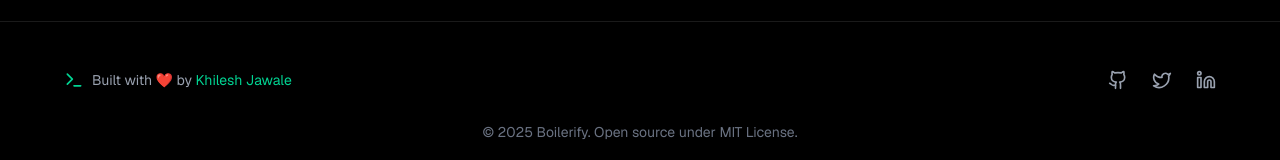
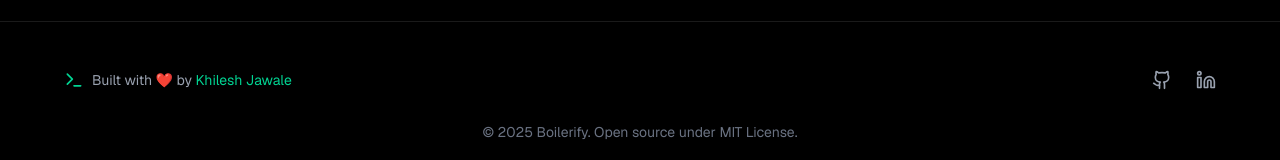
Before and after one commit to khilesh321/boilerify-web-v2, a Next.js app: page / in a window 1280 px wide. Shown: the part 4092-4252 px from the top of the page. Built offline with nearby package versions, Linux system fonts and the light colour scheme.

Commit message:
Update links in CTASection, HeroSection, and Navbar components to point to the new boilerify-cli repository and added linkedin profile link

```diff
--- a/components/CTASection.tsx
+++ b/components/CTASection.tsx
@@ -45,7 +45,7 @@
               Installation
             </a>
             <a
-              href="https://github.com/khilesh321/boilerify"
+              href="https://github.com/khilesh321/boilerify-cli"
               target="_blank"
               className="px-8 py-4 glass-card rounded-lg font-semibold hover:border-emerald-500/50 transition flex items-center gap-2"
             >
--- a/components/Footer.tsx
+++ b/components/Footer.tsx
@@ -1,6 +1,6 @@
 "use client";
 
-import { Terminal, Github, Twitter, Linkedin } from "lucide-react";
+import { Terminal, Github, Linkedin } from "lucide-react";
 
 export default function Footer() {
   return (
@@ -30,14 +30,7 @@
               <Github className="w-5 h-5" />
             </a>
             <a
-              href="https://twitter.com"
-              target="_blank"
-              className="text-gray-400 hover:text-emerald-400 transition"
-            >
-              <Twitter className="w-5 h-5" />
-            </a>
-            <a
-              href="https://linkedin.com"
+              href="https://www.linkedin.com/in/khilesh-jawale/"
               target="_blank"
               className="text-gray-400 hover:text-emerald-400 transition"
             >
--- a/components/HeroSection.tsx
+++ b/components/HeroSection.tsx
@@ -66,7 +66,7 @@
               Get Started <ArrowRight className="w-5 h-5" />
             </a>
             <a
-              href="https://github.com/khilesh321/boilerify"
+              href="https://github.com/khilesh321/boilerify-cli"
               target="_blank"
               className="px-8 py-4 glass-card rounded-lg font-semibold hover:border-emerald-500/50 transition flex items-center gap-2"
             >
--- a/components/Navbar.tsx
+++ b/components/Navbar.tsx
@@ -22,7 +22,7 @@
             <Link href="#setup" className="hover:text-emerald-400 transition">Setup</Link>
             <Link href="#docs" className="hover:text-emerald-400 transition">Docs</Link>
             <a
-              href="https://github.com/khilesh321/boilerify"
+              href="https://github.com/khilesh321/boilerify-cli"
               target="_blank"
               className="flex items-center gap-2 hover:text-emerald-400 transition"
             >
```
